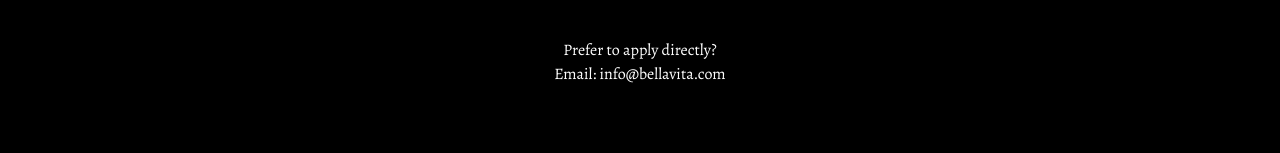
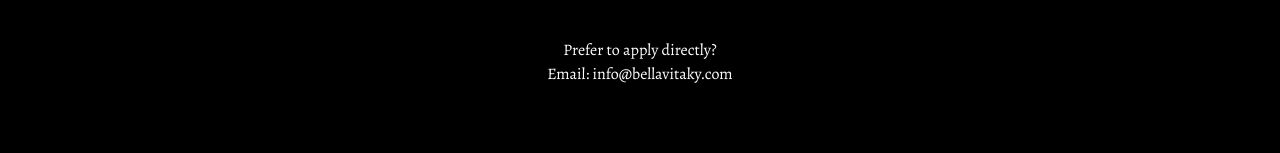
Before and after one commit to drewherald/bellaVita, a React (Vite) app: page / in a window 1280 px wide. Shown: the part 2154-2307 px from the top of the page. Built offline with nearby package versions, Linux system fonts and the light colour scheme; no server answers.

Commit message:
fixed email to bellavitaky.com

```diff
--- a/src/components/Careers/CareersForm.tsx
+++ b/src/components/Careers/CareersForm.tsx
@@ -309,7 +309,7 @@ const resumeUrl = await sendToGoogle(formData)
 )}
       <Typography className="altApply">
         Prefer to apply directly?<br/>
-        Email:         <Link style={{color: 'white', textDecoration: 'none'}} to="mailto:info@bellavita.com">info@bellavita.com</Link>
+        Email:         <Link style={{color: 'white', textDecoration: 'none'}} to="mailto:info@bellavitaky.com">info@bellavitaky.com</Link>
       </Typography>
 
     </Box>
```
